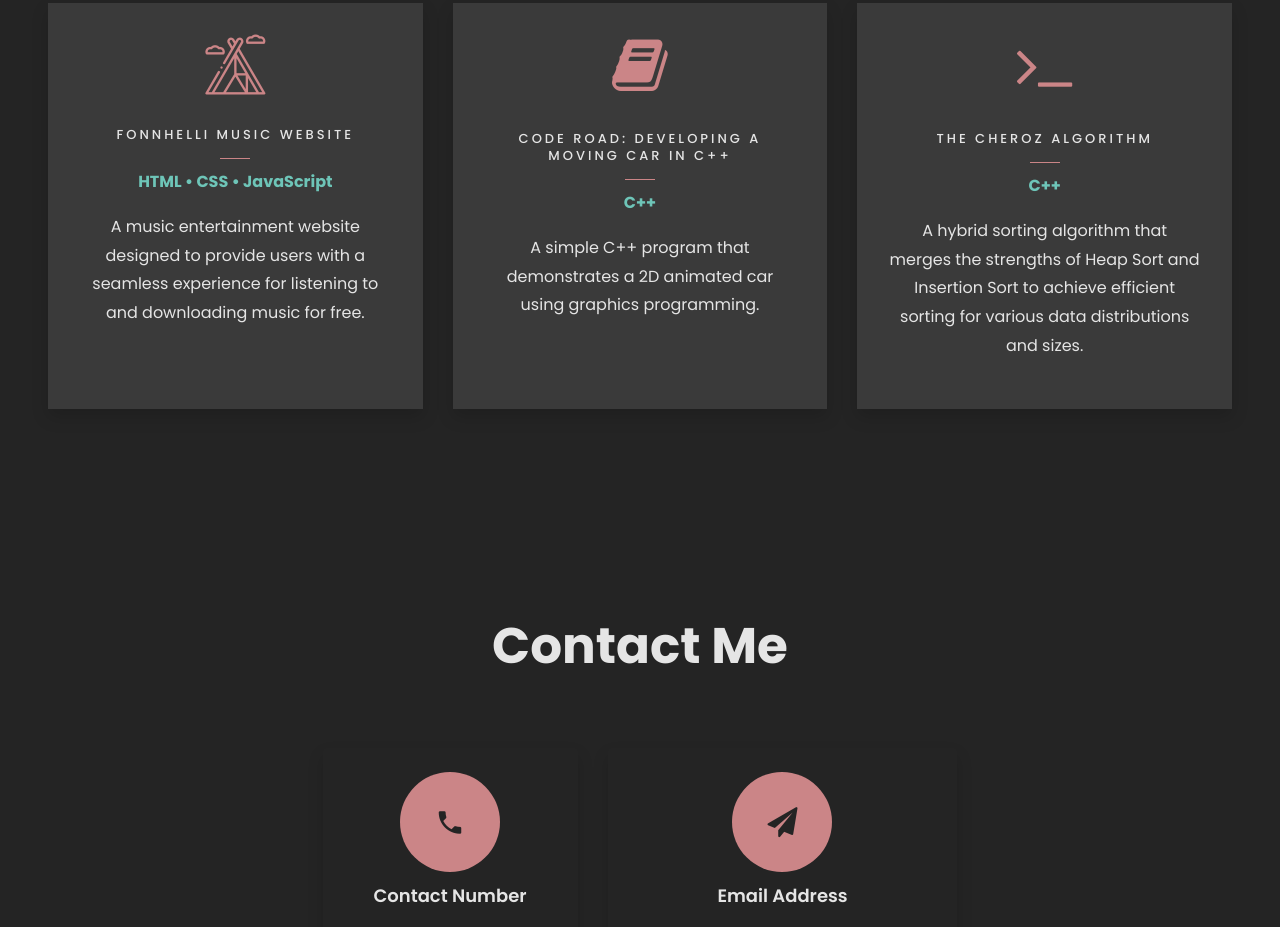
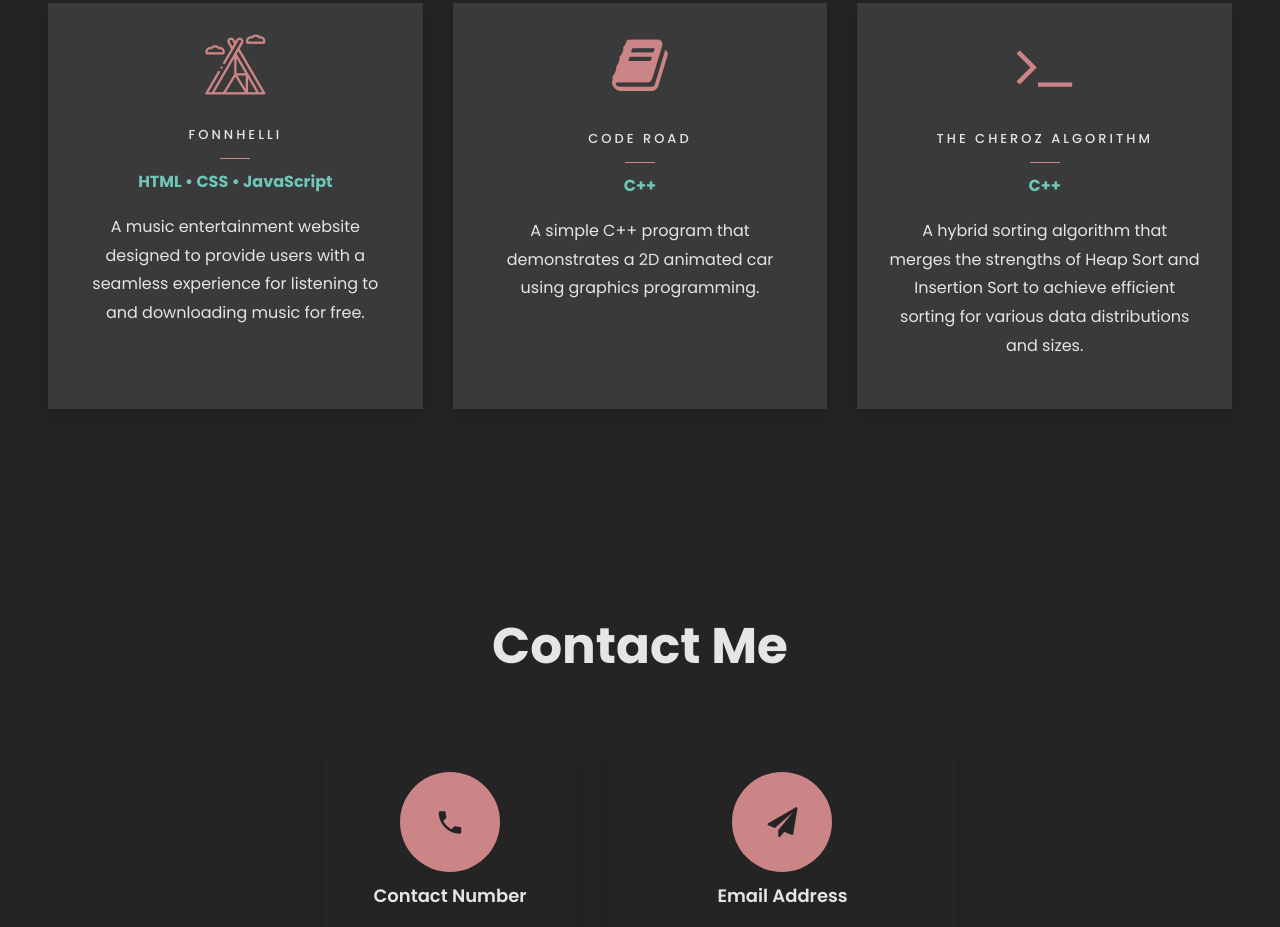
Before and after one commit to cheaneatine/ePortfolio, a plain HTML site: page index.html in a window 1280 px wide. Shown: the part 2539-3466 px from the top of the page. Drawn offline with Linux system fonts and the light colour scheme; a script that the page names is missing; files whose address does not match are found by name.

Commit message:
Update index.html

```diff
--- a/index.html
+++ b/index.html
@@ -182,7 +182,7 @@
               <i class="flaticon-camp"></i>
             </span>
             <div class="desc">
-              <h3 class="mb-4">Fonnhelli Music Website</h3>
+              <h3 class="mb-4">Fonnhelli</h3>
               <p><strong>HTML • CSS • JavaScript</strong></p>
               <p>
                 A music entertainment website designed to provide users with a seamless experience for
@@ -198,7 +198,7 @@
               <i class="icon-book"></i>
             </span>
             <div class="desc">
-              <h3 class="mb-4">Code Road: Developing a Moving Car in C++</h3>
+              <h3 class="mb-4">Code Road</h3>
               <p><strong>C++</strong></p>
               <p>
                 A simple C++ program that demonstrates a 2D animated car using graphics programming.
```
